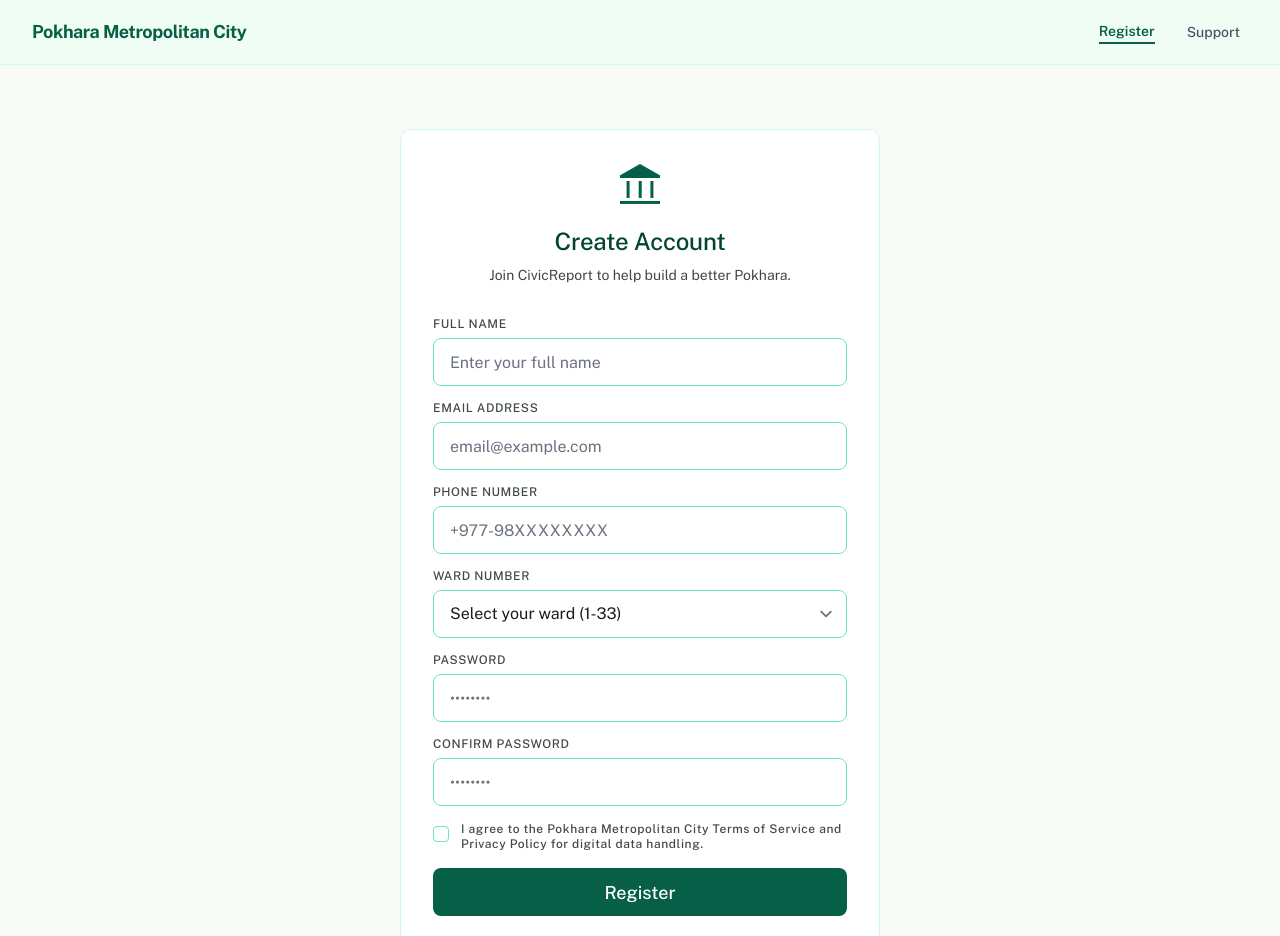
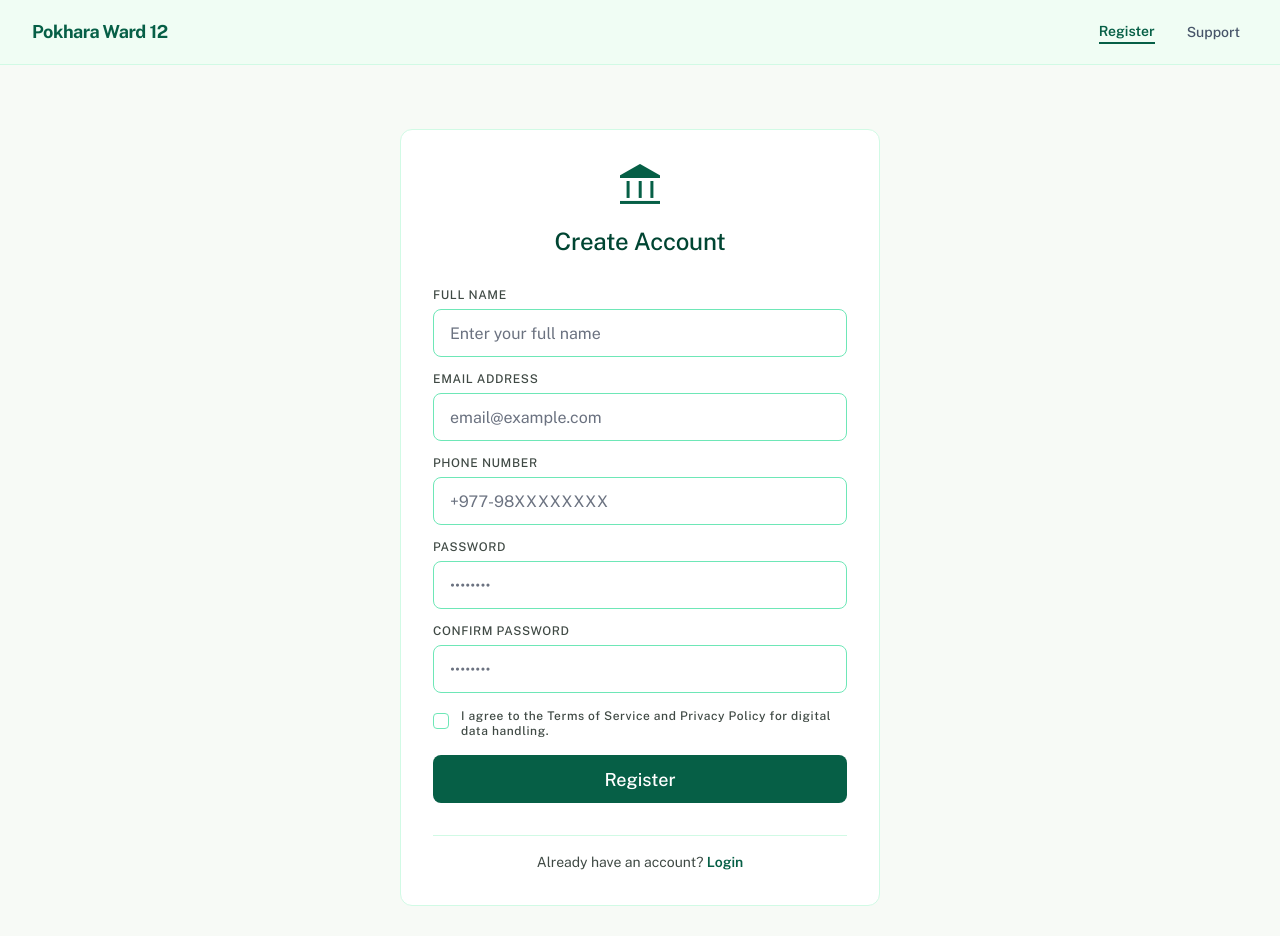
Before and after one commit to ssavyata/civicproject, a Django app: template templates/register.html in a window 1280 px wide. Shown: the top 936 px of the page. Run offline with Django 5.2, Linux system fonts and the light colour scheme; the template is opened without the code that fills it, so the values that code supplies are empty; some libraries are stand-ins or nearby versions.

Commit message:
Update register.html

```diff
--- a/templates/register.html
+++ b/templates/register.html
@@ -3,7 +3,7 @@
 <html class="light" lang="en"><head>
 <meta charset="utf-8"/>
 <meta content="width=device-width, initial-scale=1.0" name="viewport"/>
-<title>Register - CivicReport Pokhara Metropolitan City</title>
+<title>Register - CivicReport</title>
 <script src="https://cdn.tailwindcss.com?plugins=forms,container-queries"></script>
 <link href="https://fonts.googleapis.com/css2?family=Public+Sans:wght@400;500;600;700;800&amp;display=swap" rel="stylesheet"/>
 <link href="https://fonts.googleapis.com/css2?family=Material+Symbols+Outlined:wght,FILL@100..700,0..1&amp;display=swap" rel="stylesheet"/>
@@ -109,9 +109,7 @@
 <!-- Top Navigation (Shell Suprresion Rule: Hidden for transactional page, but including brand anchor as requested) -->
 <header class="bg-[#F0FDF4] dark:bg-slate-950 border-b border-[#D1FAE5] dark:border-emerald-900/30">
 <div class="flex justify-between items-center w-full px-8 h-16 max-w-7xl mx-auto">
-<div class="text-lg font-bold tracking-tight text-[#065F46] dark:text-emerald-400 font-display">
-                Pokhara Metropolitan City
-            </div>
+<div class="text-lg font-bold tracking-tight text-[#065F46] dark:text-emerald-400 font-display">Pokhara Ward 12</div>
 <div class="hidden md:flex items-center gap-6">
 <span class="text-[#065F46] font-semibold border-b-2 border-[#065F46] font-title text-body-sm cursor-pointer">Register</span>
 <span class="text-slate-600 dark:text-slate-400 font-medium font-title text-body-sm hover:bg-[#D1FAE5] transition-colors cursor-pointer px-2 py-1 rounded">Support</span>
@@ -127,7 +125,6 @@
 <span class="material-symbols-outlined text-[#065F46] text-[48px]" style="font-variation-settings: 'FILL' 1;">account_balance</span>
 </div>
 <h1 class="font-headline text-headline text-primary mb-2">Create Account</h1>
-<p class="font-body-sm text-body-sm text-on-surface-variant">Join CivicReport to help build a better Pokhara.</p>
 </div>
 <form class="space-y-stack-md">
 <!-- Full Name -->
@@ -146,46 +143,6 @@
 <input class="w-full h-12 px-4 rounded-lg border border-[#6EE7B7] bg-surface-container-lowest font-body-sm focus:ring-2 focus:ring-primary focus:border-primary outline-none transition-all" placeholder="+977-98XXXXXXXX" type="tel"/>
 </div>
 <!-- Ward Number -->
-<div class="flex flex-col gap-2">
-<label class="font-label text-label text-on-surface-variant">WARD NUMBER</label>
-<select class="w-full h-12 px-4 rounded-lg border border-[#6EE7B7] bg-surface-container-lowest font-body-sm focus:ring-2 focus:ring-primary focus:border-primary outline-none transition-all appearance-none">
-<option disabled="" selected="" value="">Select your ward (1-33)</option>
-<!-- Generating ward options -->
-<option value="1">Ward 1</option>
-<option value="2">Ward 2</option>
-<option value="3">Ward 3</option>
-<option value="4">Ward 4</option>
-<option value="5">Ward 5</option>
-<option value="6">Ward 6</option>
-<option value="7">Ward 7</option>
-<option value="8">Ward 8</option>
-<option value="9">Ward 9</option>
-<option value="10">Ward 10</option>
-<option value="11">Ward 11</option>
-<option value="12">Ward 12</option>
-<option value="13">Ward 13</option>
-<option value="14">Ward 14</option>
-<option value="15">Ward 15</option>
-<option value="16">Ward 16</option>
-<option value="17">Ward 17</option>
-<option value="18">Ward 18</option>
-<option value="19">Ward 19</option>
-<option value="20">Ward 20</option>
-<option value="21">Ward 21</option>
-<option value="22">Ward 22</option>
-<option value="23">Ward 23</option>
-<option value="24">Ward 24</option>
-<option value="25">Ward 25</option>
-<option value="26">Ward 26</option>
-<option value="27">Ward 27</option>
-<option value="28">Ward 28</option>
-<option value="29">Ward 29</option>
-<option value="30">Ward 30</option>
-<option value="31">Ward 31</option>
-<option value="32">Ward 32</option>
-<option value="33">Ward 33</option>
-</select>
-</div>
 <!-- Password -->
 <div class="flex flex-col gap-2">
 <label class="font-label text-label text-on-surface-variant">PASSWORD</label>
@@ -200,7 +157,7 @@
 <div class="flex items-start gap-3 mt-4">
 <input class="mt-1 h-4 w-4 rounded border-[#6EE7B7] text-primary focus:ring-primary" id="terms" type="checkbox"/>
 <label class="font-body-sm text-label text-on-surface-variant leading-tight" for="terms">
-                            I agree to the Pokhara Metropolitan City Terms of Service and Privacy Policy for digital data handling.
+                            I agree to the Terms of Service and Privacy Policy for digital data handling.
                         </label>
 </div>
 <!-- Register Button -->
@@ -228,7 +185,7 @@
 <footer class="bg-[#F0FDF4] dark:bg-slate-950 border-t border-[#D1FAE5] dark:border-emerald-900/30">
 <div class="flex flex-col md:flex-row justify-between items-center py-8 px-8 max-w-7xl mx-auto gap-4">
 <div class="text-sm font-semibold text-[#065F46] font-body-sm">
-                Pokhara Metropolitan City
+                Pokhara Ward 12
             </div>
 <div class="flex flex-wrap justify-center gap-6 font-['Public_Sans'] text-xs uppercase tracking-wider text-slate-500">
 <a class="hover:text-[#065F46] transition-colors cursor-pointer" href="#">Privacy Policy</a>
@@ -237,7 +194,7 @@
 <a class="hover:text-[#065F46] transition-colors cursor-pointer" href="#">Contact Support</a>
 </div>
 <div class="font-['Public_Sans'] text-xs uppercase tracking-wider text-slate-500">
-                © 2024 Pokhara Metropolitan City. Digital Governance Portal.
+                © 2026 Ward 12. Digital Governance Portal.
             </div>
 </div>
 </footer>
```
